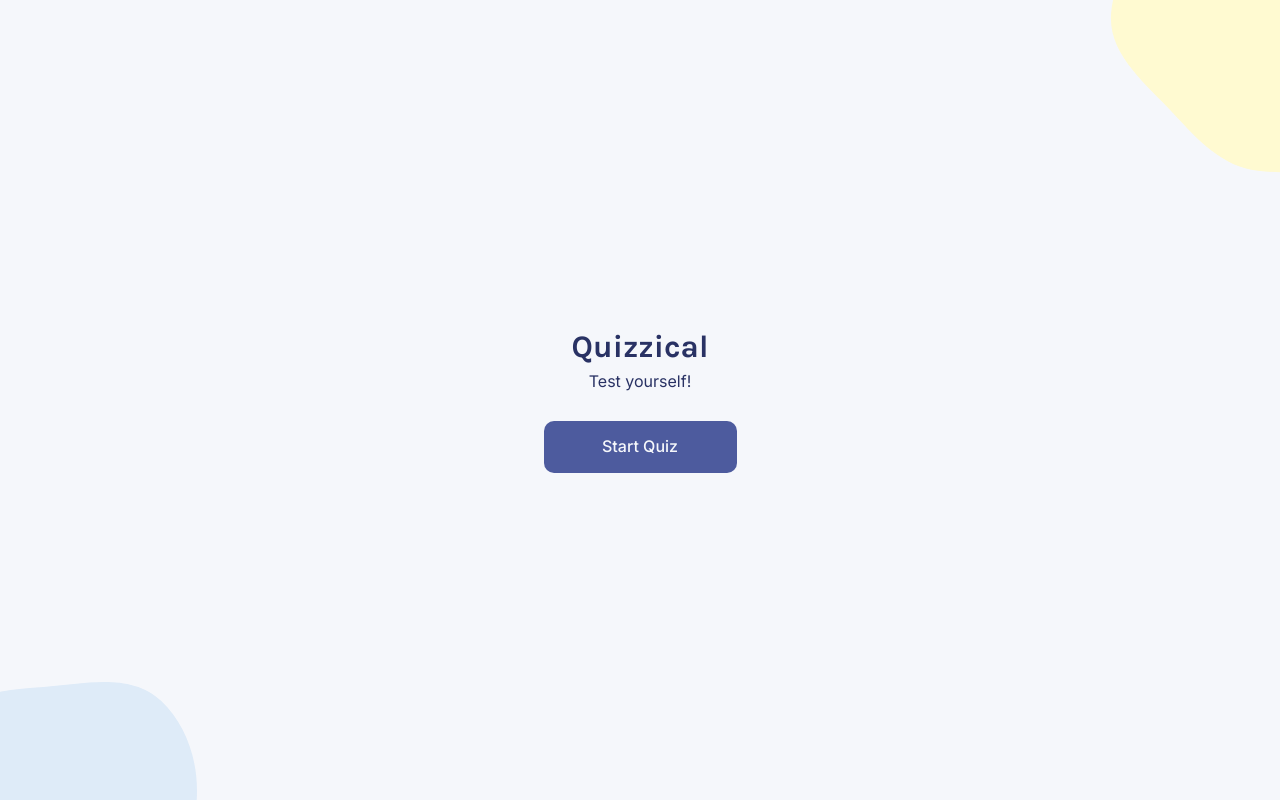
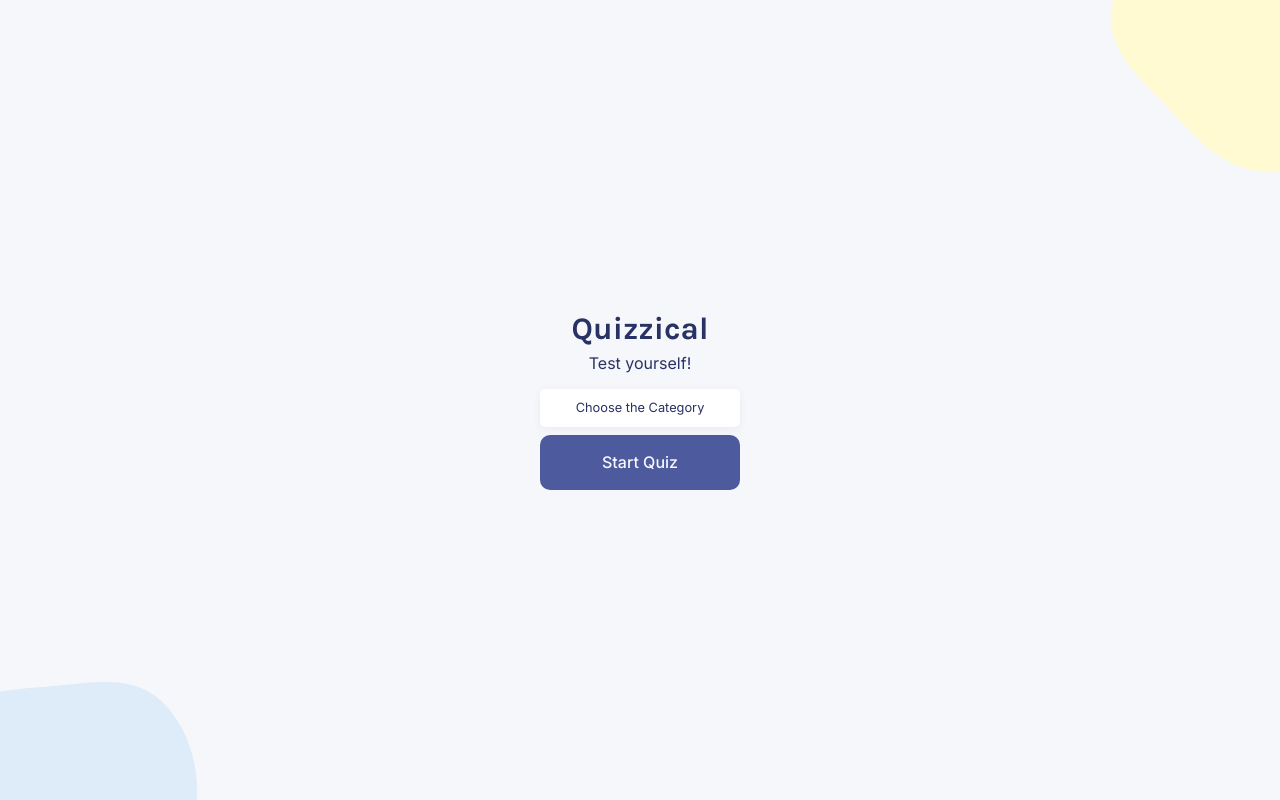
Before and after one commit to guulnisah/quizzical, a React (Vite) app: page / in a window 1280 px wide. Built offline with nearby package versions, Linux system fonts and the light colour scheme.

Commit message:
add ability to choose category and styles for it

```diff
--- a/src/App.jsx
+++ b/src/App.jsx
@@ -1,10 +1,11 @@
-import React from 'react'
+import { useState } from 'react'
 import Quiz from './components/Quiz'
 import { Container, StartButton } from './components/Styles'
-
+import Selector from './components/Selector'
 export default function App() {
 
-  const [gameStarted, setGameStarted] = React.useState(false)
+  const [gameStarted, setGameStarted] = useState(false)
+  const [categoryNumber, setCategoryNumber] = useState(null)
 
   function startGame() {
     setGameStarted(prevState => !prevState)
@@ -14,11 +15,14 @@ export default function App() {
     <Container>
       {
         gameStarted ?
-          <Quiz />
+          <Quiz categoryNumber={categoryNumber} />
           :
           <div className="intro-screen">
             <h1> Quizzical </h1 >
             <p>Test yourself!</p>
+            <div className="relative">
+              <Selector setCategoryNumber={setCategoryNumber} />
+            </div>
             <StartButton className="start-button button" onClick={startGame}>Start Quiz</StartButton>
           </div >
       }
--- a/src/components/Quiz.jsx
+++ b/src/components/Quiz.jsx
@@ -3,7 +3,7 @@ import { useState, useEffect } from 'react'
 import Question from './Question'
 import { QuizContainer, GameButton } from './Styles'
 
-export default function Quiz() {
+export default function Quiz({ categoryNumber }) {
     const [checked, setChecked] = useState(false)
     const [questionsData, setQuestionsData] = useState([])
     const [answerState, setAnswerState] = useState({
@@ -18,7 +18,7 @@ export default function Quiz() {
     const [score, setScore] = useState(0)
 
     function getQuestions() {
-        fetch('https://opentdb.com/api.php?amount=5&type=multiple')
+        fetch(`https://opentdb.com/api.php?amount=5&type=multiple&category=${categoryNumber}`)
             .then(res => res.json())
             .then(data => {
                 const newData = data.results.map((elem) => {
@@ -39,7 +39,7 @@ export default function Quiz() {
         getQuestions()
     }
 
-    function handleChange(e, questionID, answerID) {
+    function handleChange(e, questionID) {
         e.preventDefault()
         const { textContent } = e.target;
         setAnswerState((prevState) => {
--- /dev/null
+++ b/src/components/Selector.jsx
@@ -0,0 +1,94 @@
+import styled from 'styled-components'
+import { useState } from 'react'
+
+const DropDownContainer = styled.div`
+    position: absolute;
+    right: 0;
+    cursor: pointer;
+    width: 200px;
+    font-family: 'Inter', sans-serif;
+    text-align: center;
+    font-size: 0.8rem;
+
+    div {
+    margin-bottom: 0.3rem;
+    padding: 10px 15px;
+    text-align: center;
+    background: #FFFFFF;
+    box-shadow: 0px 2px 9px rgba(0, 0, 0, 0.0532439);
+    border-radius: 5px;
+    border-radius: 5px;
+    line-height: 1.43;
+    }
+`;
+
+const DropDownList = styled.ul`
+    height: 180px;
+    overflow-x: hidden;
+    overflow-y: scroll;
+    box-sizing: border-box;
+    box-shadow: 0px 2px 9px rgba(0, 0, 0, 0.0532439);
+    border-radius: 5px;
+    width: 100%;
+    background: #FFFFFF;
+
+    /* width */
+    ::-webkit-scrollbar {
+    width: 1rem;
+    }
+
+    /* Track */
+    ::-webkit-scrollbar-track {
+    background: #FFFFFF;
+    }
+
+    /* Handle */
+    ::-webkit-scrollbar-thumb {
+    background: #faf09e;
+    }
+
+    li {
+        padding: 10px 15px;
+        list-style: none;
+    }
+`;
+
+
+export default function Selector({ setCategoryNumber }) {
+    const [isOpen, setIsOpen] = useState(false);
+    const [chosenCategory, setChosenCategory] = useState(null);
+
+    function toggle() {
+        setIsOpen(!isOpen)
+    }
+    function handleChoice(value, num) {
+        setCategoryNumber(num)
+        setChosenCategory(value)
+        setIsOpen(false)
+    };
+
+
+    const choices = ['Any Category', 'General Knowledge', 'Books', 'Film', 'Music', 'Musicals and Theatres', 'Television', 'Video Games', 'Board Games', 'Science and Nature', 'Computers', 'Mathematics', 'Mythology', 'Sports', 'Geography', 'History', 'Politics', 'Art', 'Celebrities', 'Animals', 'Vehicles', 'Comics', 'Gadgets', 'Anime and Manga', 'Cartoon and Animations']
+
+    const options = choices.map((option, index) => {
+        let num = option === 'Any Category' ? 0 : index + 8
+        return (
+            <li onClick={() => handleChoice(option, num)} key={index}>
+                {option}
+            </li>
+        )
+    });
+
+    return (
+        <DropDownContainer>
+            <div onClick={toggle}>
+                {chosenCategory || "Choose the Category"}
+            </div>
+            {isOpen && (
+                <DropDownList>
+                    {options}
+                </DropDownList>
+            )}
+        </DropDownContainer>
+    );
+}
--- a/src/components/Styles.jsx
+++ b/src/components/Styles.jsx
@@ -20,7 +20,13 @@ export const Container = styled.main`
     font-family: 'Inter';
     font-size: 16px;
     line-height: 19px;
-    margin-bottom: 30px;
+    }
+
+    .relative {
+      position:relative;
+      height: 30px;
+      margin-top: 1rem;
+      margin-bottom: 1rem;
     }
   }
 `
@@ -29,7 +35,7 @@ export const Button = styled.button`
   background-color: #4D5B9E;
   border: none;
   border-radius: 10px;
-  font-family: 'Inter';
+  font-family: 'Inter', sans-serif;
   font-weight: 500;
   font-size: 16px;
   line-height: 19px;
@@ -38,8 +44,8 @@ export const Button = styled.button`
 `
 
 export const StartButton = styled(Button)`
-  width: 193px;
-  height: 52px;
+  width: 200px;
+  height: 55px;
 `
 
 export const QuizContainer = styled.section`
@@ -90,6 +96,7 @@ export const GameButton = styled(Button)`
 `
 export const Answers = styled.div`
     display: flex;
+    flex-wrap: wrap;
     margin-bottom: 15px;
     gap: 15px;
 
```
